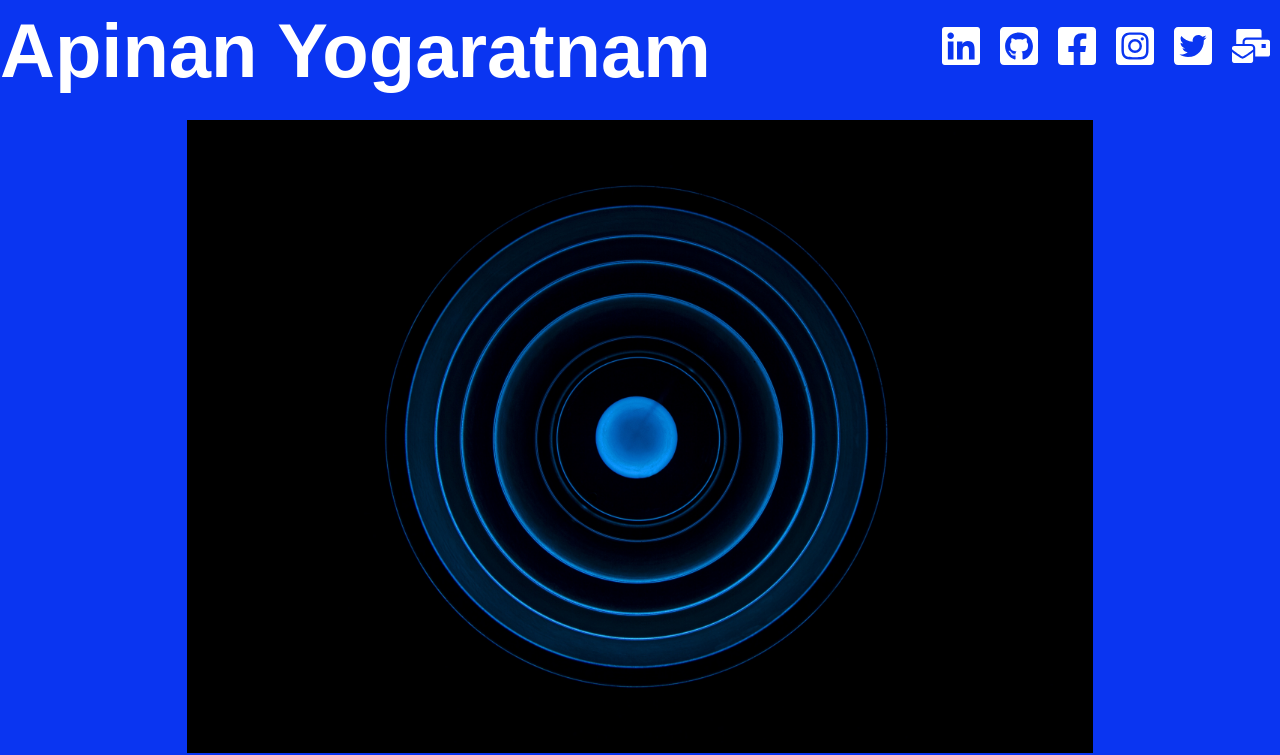
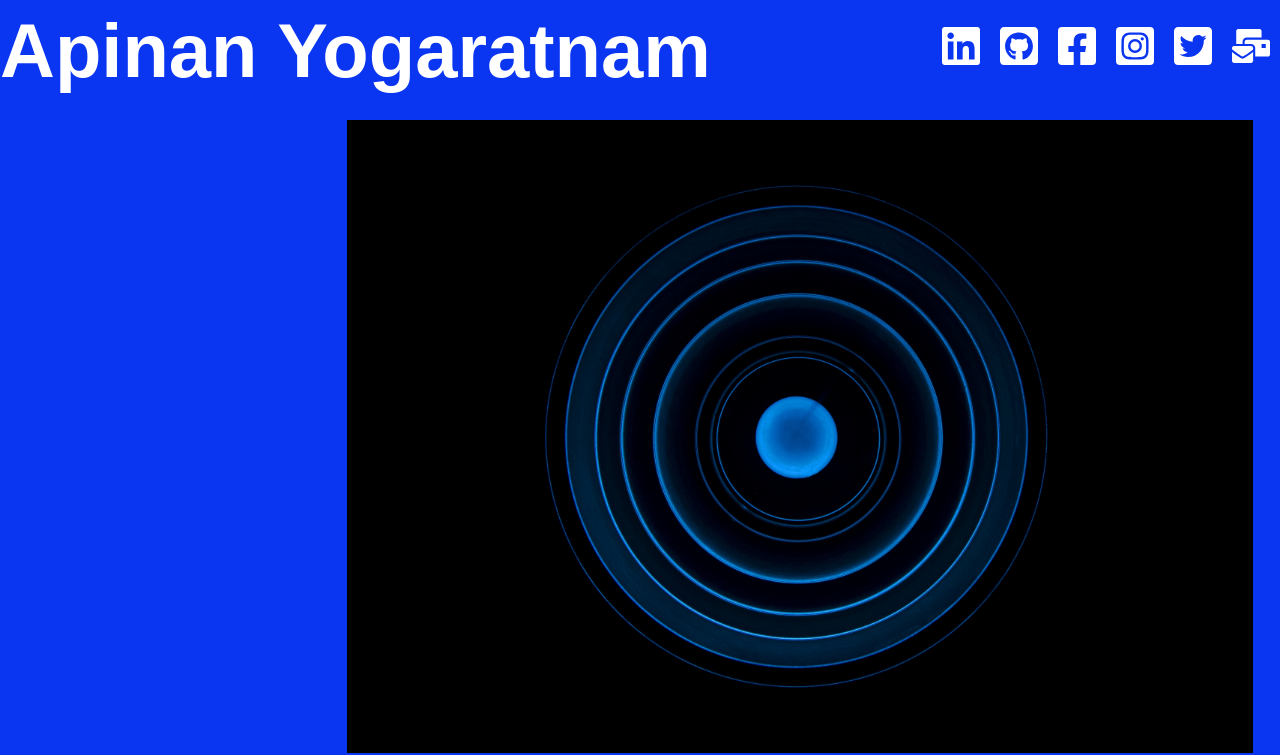
Before and after one commit to apinanyogaratnam/my-personal-website-v2.0, a React (Create React App) app: page / in a window 1280 px wide. Shown: the top 755 px of the page. Built offline with nearby package versions, Linux system fonts and the light colour scheme; a web font is replaced by a local one.

Commit message:
shifted image to the left

```diff
--- a/src/App.css
+++ b/src/App.css
@@ -40,4 +40,5 @@
 .circular-image {
   height: 633px;
   width: 906px;
+  margin-left: 25%;
 }
```
